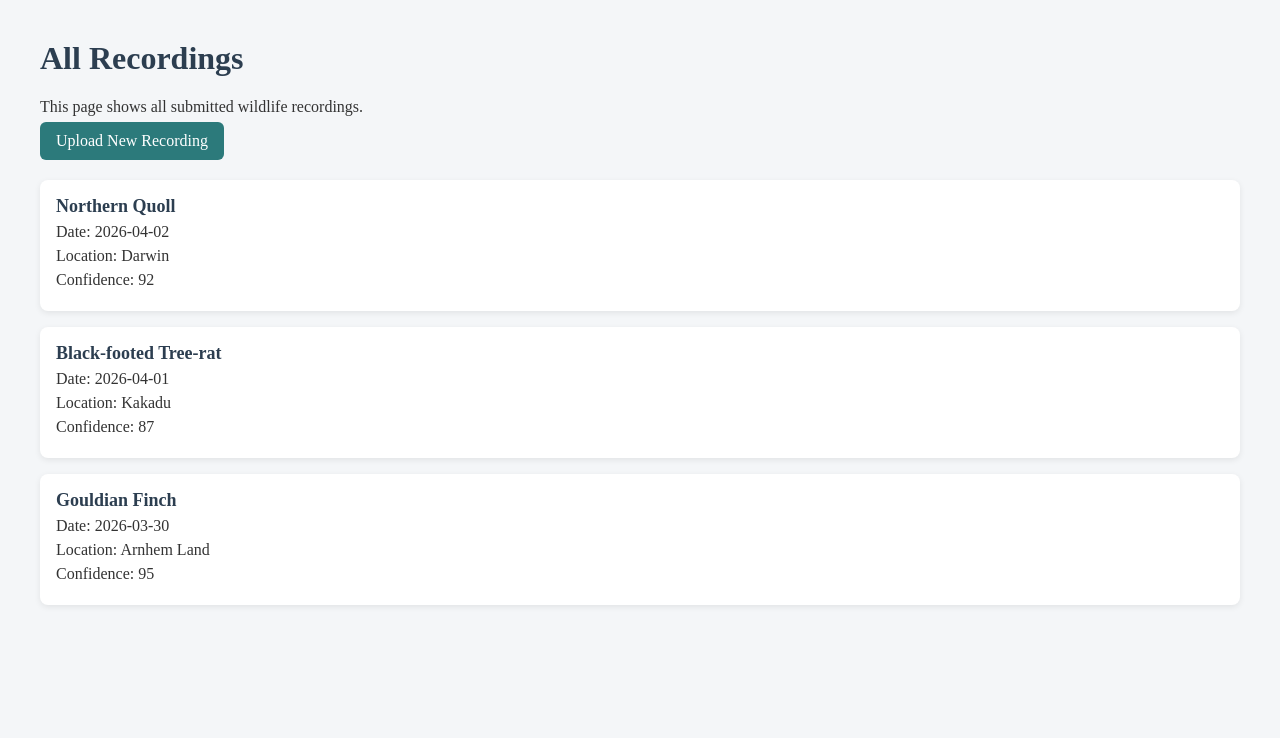
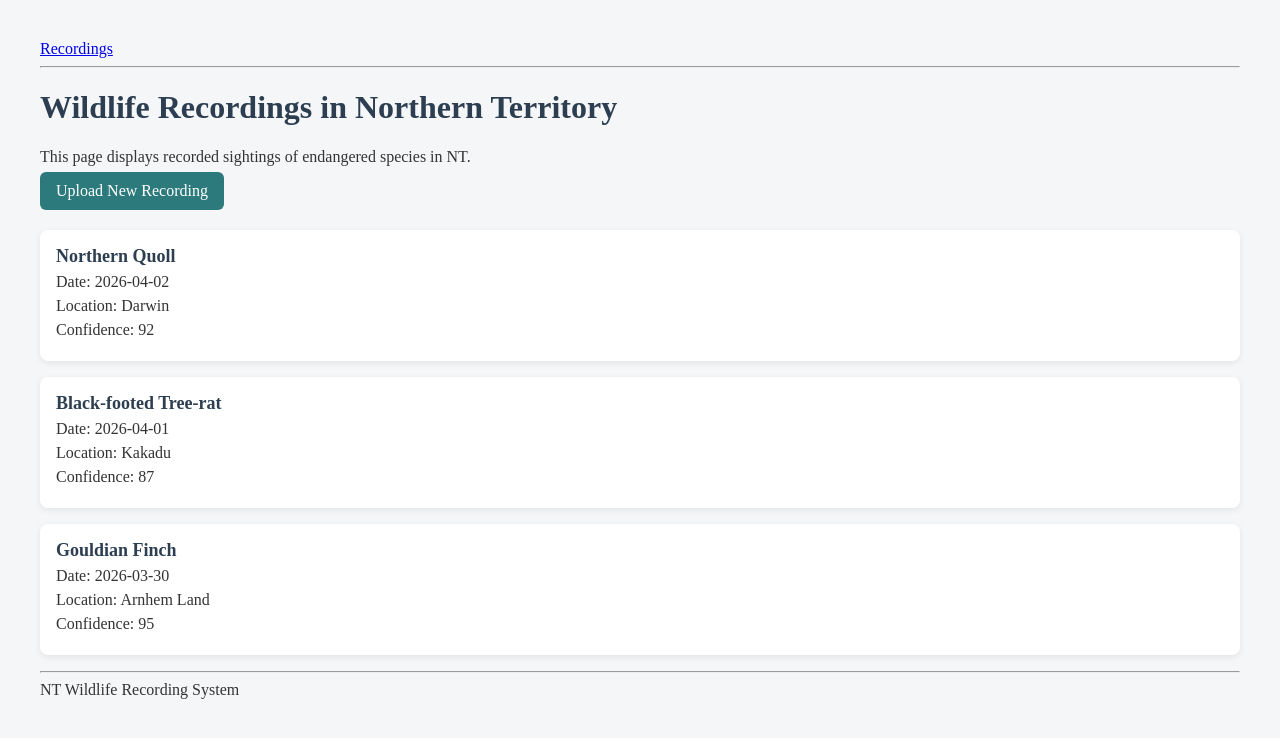
Before and after one commit to mishkatuzzannatmoon/HIT237_group15, a Django app: page / in a window 1280 px wide. Shown: the top 738 px of the page. Run offline with Django 4.2, Linux system fonts and the light colour scheme.

Commit message:
Updated frontend UI

```diff
--- a/recordings/templates/recordings/recording_list.html
+++ b/recordings/templates/recordings/recording_list.html
@@ -4,7 +4,7 @@
     <title>Recording List</title>
     <style>
         body {
-             font-family: "Times New Roman", Times, serif;
+            font-family: "Times New Roman", Times, serif;
             margin: 40px;
             background-color: #f4f6f8;
             color: #333;
@@ -52,9 +52,14 @@
         }
     </style>
 </head>
+
 <body>
-    <h1>All Recordings</h1>
-    <p>This page shows all submitted wildlife recordings.</p>
+
+    <a href="{% url 'recording_list' %}">Recordings</a>
+    <hr>
+
+    <h1>Wildlife Recordings in Northern Territory</h1>
+    <p>This page displays recorded sightings of endangered species in NT.</p>
 
     <a href="{% url 'upload_recording' %}" class="button">Upload New Recording</a>
 
@@ -70,7 +75,11 @@
             </div>
         {% endfor %}
     {% else %}
-        <p>No recordings found.</p>
+        <p>No wildlife recordings available.</p>
     {% endif %}
+
+<hr>
+<p>NT Wildlife Recording System</p>
+
 </body>
 </html>
```
Also changed, not shown: recordings/templates/recordings/recording_detail.html (+7 -0 lines), recordings/templates/recordings/upload_recording.html (+11 -2 lines).
